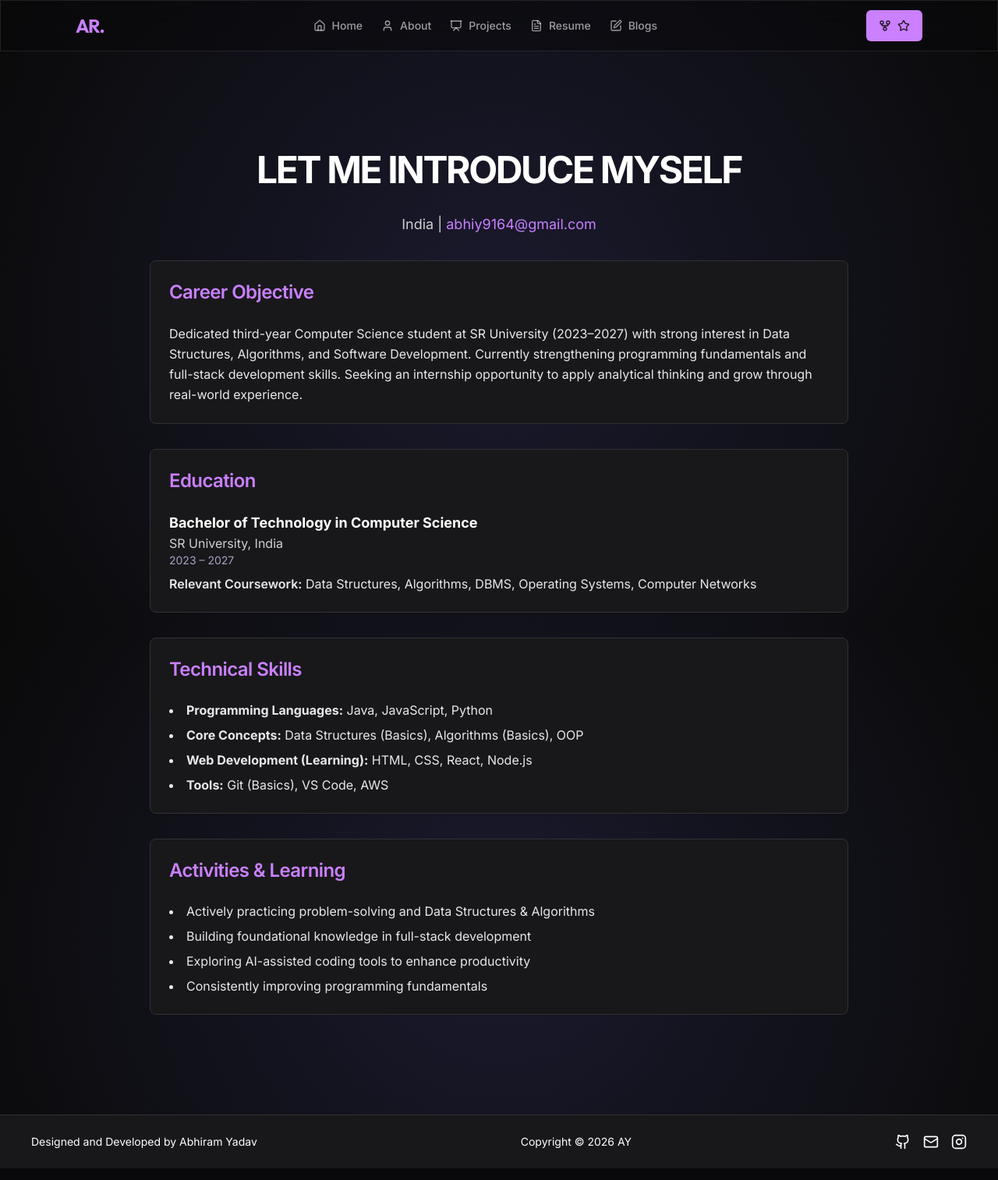
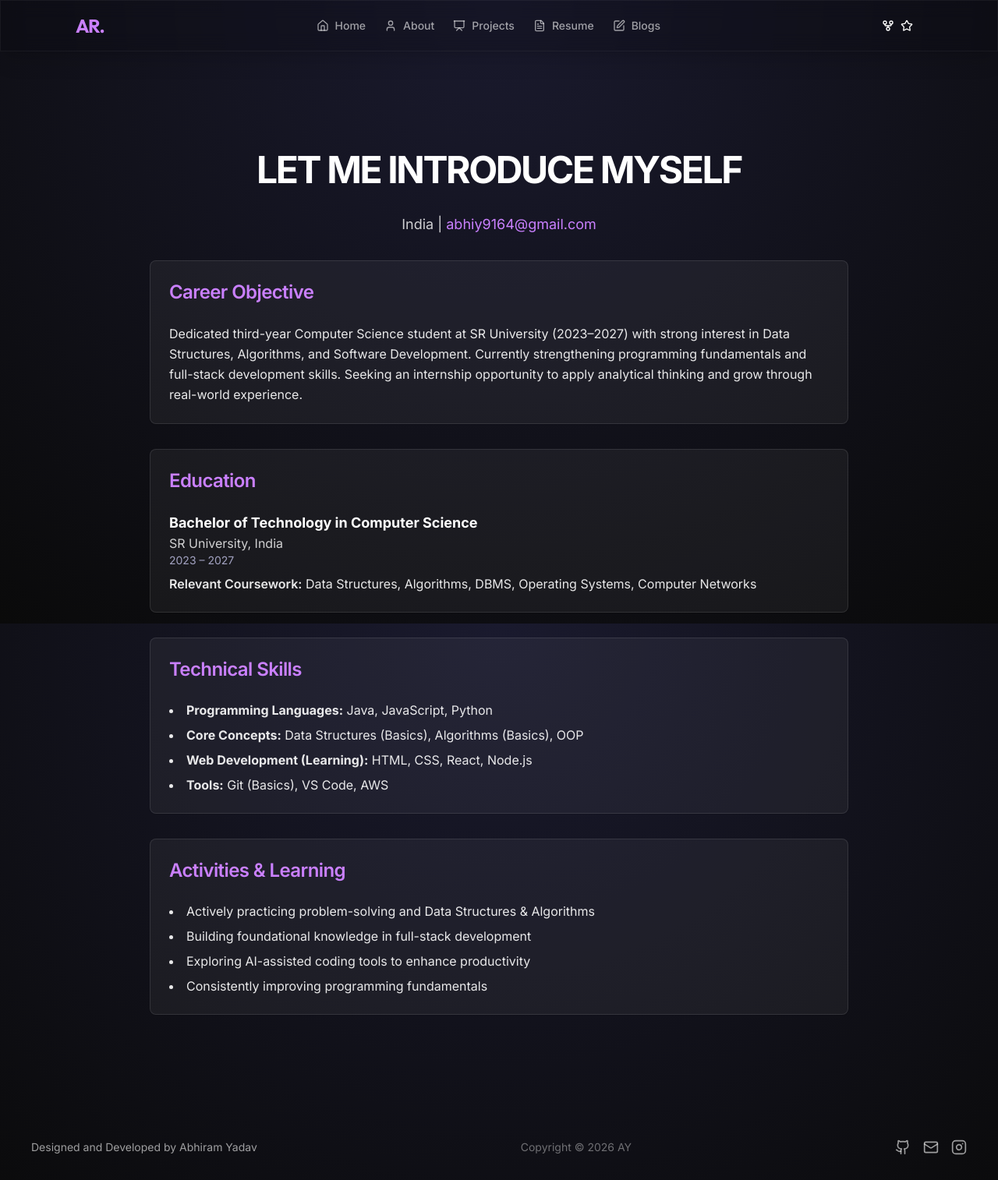
Before and after one commit to Abhiram0202/Portfolio, a Next.js app: page /about in a window 1280 px wide. Shown: the whole page at 78% size. Built offline with nearby package versions, Linux system fonts and the light colour scheme.

Commit message:
what is this ?? i said backgroud should be overall same.. not like this

```diff
--- a/src/app/globals.css
+++ b/src/app/globals.css
@@ -29,12 +29,15 @@
 
 @layer base {
   * {
-    @apply border-border;
+    @apply border-border/20;
+    cursor: auto !important;
   }
+
   body {
     @apply text-foreground bg-background;
-    background-image: radial-gradient(circle at 50% 50%, #1a1a2e 0%, #0a0a0a 100%);
+    background: radial-gradient(circle at 50% 0%, #1a1a2e 0%, #0a0a0a 100%);
     background-attachment: fixed;
+    min-height: 100vh;
   }
 }
 
@@ -100,6 +103,6 @@
   }
 
   .glass {
-    @apply bg-background/50 backdrop-blur-lg border border-white/10 shadow-xl;
+    @apply bg-background/20 backdrop-blur-md border border-white/5 shadow-xl;
   }
 }
--- a/src/components/footer.tsx
+++ b/src/components/footer.tsx
@@ -2,12 +2,12 @@ import { personalData } from '@/lib/data';
 
 export function Footer() {
   return (
-    <footer className="w-full border-t bg-card">
-      <div className="container flex flex-col items-center justify-between gap-4 py-6 px-6 sm:flex-row md:px-10">
-        <p className="text-sm text-foreground">
+    <footer className="w-full bg-transparent">
+      <div className="container flex flex-col items-center justify-between gap-4 py-8 px-6 sm:flex-row md:px-10">
+        <p className="text-sm text-foreground/60">
           Designed and Developed by {personalData.name}
         </p>
-        <p className="text-sm text-foreground">
+        <p className="text-sm text-foreground/40">
           Copyright © 2026 AY
         </p>
         <div className="flex items-center gap-4">
@@ -18,7 +18,7 @@ export function Footer() {
               target="_blank"
               rel="noopener noreferrer"
               aria-label={social.name}
-              className="text-foreground transition-colors hover:text-primary"
+              className="text-foreground/60 transition-colors hover:text-primary"
             >
               <social.icon className="h-5 w-5" />
             </a>
--- a/src/components/header.tsx
+++ b/src/components/header.tsx
@@ -16,6 +16,7 @@ import {
 import { Button } from '@/components/ui/button';
 import { cn } from '@/lib/utils';
 import { personalData } from '@/lib/data';
+import { motion } from 'framer-motion';
 
 const navLinks = [
   { href: '/', label: 'Home', icon: Home },
@@ -27,8 +28,6 @@ const navLinks = [
 
 const githubUrl =
   personalData.contact.social.find((s) => s.name === 'GitHub')?.url || '#';
-
-import { motion } from 'framer-motion';
 
 export function Header() {
   const [isOpen, setIsOpen] = useState(false);
@@ -43,7 +42,7 @@ export function Header() {
         damping: 20,
         mass: 1
       }}
-      className="sticky top-0 z-50 w-full glass shadow-sm"
+      className="sticky top-0 z-50 w-full glass"
     >
       <div className="container flex h-16 max-w-screen-2xl items-center justify-between px-16 md:px-24">
         <Link
@@ -70,11 +69,12 @@ export function Header() {
         </nav>
 
         <div className="flex items-center gap-2">
-          <Button asChild>
+          <Button asChild variant="ghost" size="sm">
             <a
               href={githubUrl}
               target="_blank"
               rel="noopener noreferrer"
+              className="flex items-center gap-1"
             >
               <GitFork className="h-4 w-4" />
               <Star className="h-4 w-4" />
@@ -93,16 +93,13 @@ export function Header() {
       </div>
       {isOpen && (
         <>
-    {/* Overlay */}
           <div
-      className="fixed inset-0 z-40 bg-black/50"
+            className="fixed inset-0 z-40 bg-black/50 backdrop-blur-sm"
             onClick={() => setIsOpen(false)}
           />
-
-    {/* Mobile Menu */}
           <div
             className={cn(
-        "md:hidden fixed inset-x-0 top-16 z-50 border-t border-border/40 bg-background/95 backdrop-blur-md supports-[backdrop-filter]:bg-background/80",
+              "md:hidden fixed inset-x-0 top-16 z-50 border-t border-white/5 bg-background/95 backdrop-blur-md",
               "animate-in fade-in-20 slide-in-from-top-5"
             )}
           >
@@ -111,7 +108,7 @@ export function Header() {
                 <Link
                   key={link.href}
                   href={link.href}
-            className="flex items-center gap-3 rounded-lg px-4 py-2 text-lg font-medium text-foreground transition-colors hover:text-foreground hover:bg-muted"
+                  className="flex items-center gap-3 rounded-lg px-4 py-2 text-lg font-medium text-foreground transition-colors hover:text-foreground hover:bg-white/5"
                   onClick={() => setIsOpen(false)}
                 >
                   <link.icon className="h-5 w-5" />
--- a/src/components/section-wrapper.tsx
+++ b/src/components/section-wrapper.tsx
@@ -16,7 +16,7 @@ export function SectionWrapper({
     <section
       id={id}
       className={cn(
-        'w-full py-12 md:py-24 lg:py-32 border-b last:border-b-0',
+        'w-full py-12 md:py-24 lg:py-32 bg-transparent',
         className
       )}
     >
--- a/src/components/sections/about.tsx
+++ b/src/components/sections/about.tsx
@@ -24,7 +24,7 @@ export function AboutSection() {
           </p>
         </div>
 
-        <Card>
+        <Card className="bg-white/5 border-white/10">
           <CardHeader>
             <CardTitle className="text-2xl text-primary">Career Objective</CardTitle>
           </CardHeader>
@@ -38,7 +38,7 @@ export function AboutSection() {
           </CardContent>
         </Card>
 
-        <Card>
+        <Card className="bg-white/5 border-white/10">
           <CardHeader>
             <CardTitle className="text-2xl text-primary">Education</CardTitle>
           </CardHeader>
@@ -55,7 +55,7 @@ export function AboutSection() {
           </CardContent>
         </Card>
 
-        <Card>
+        <Card className="bg-white/5 border-white/10">
           <CardHeader>
             <CardTitle className="text-2xl text-primary">Technical Skills</CardTitle>
           </CardHeader>
@@ -77,7 +77,7 @@ export function AboutSection() {
           </CardContent>
         </Card>
 
-        <Card>
+        <Card className="bg-white/5 border-white/10">
           <CardHeader>
             <CardTitle className="text-2xl text-primary">Activities & Learning</CardTitle>
           </CardHeader>
```
Lines whose indentation alone changed are shown as unchanged.
